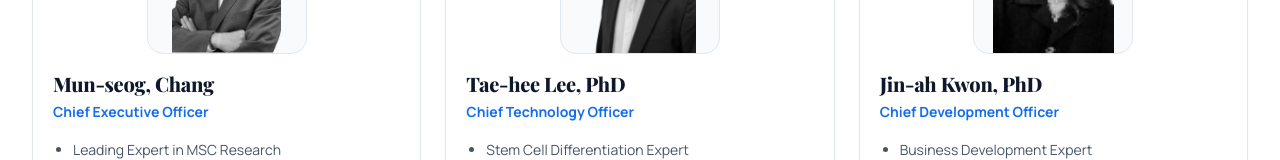
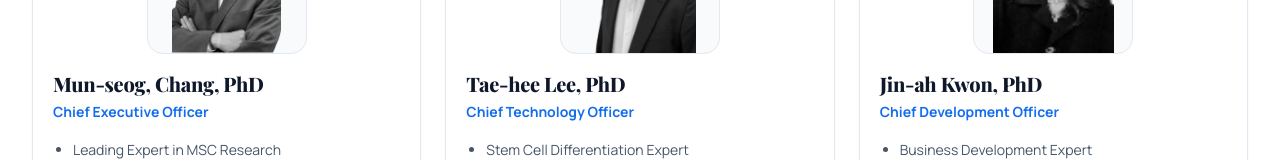
Before and after one commit to layerrama/qgenetics-website-renewal, a Next.js app: page / in a window 1280 px wide. Shown: the part 2921-3081 px from the top of the page. Built offline with nearby package versions, Linux system fonts and the light colour scheme; a web font is replaced by a local one.

Commit message:
Add PhD suffix to Mun-seog Chang profile

```diff
--- a/src/constants/content.ts
+++ b/src/constants/content.ts
@@ -97,7 +97,7 @@ export const content = {
       title: "Global Top-Tier R&D and Business Development Experts",
       members: [
         {
-          name: "Mun-seog, Chang",
+          name: "Mun-seog, Chang, PhD",
           role: "Chief Executive Officer",
           image: "/chang.png",
           resume: [
```
